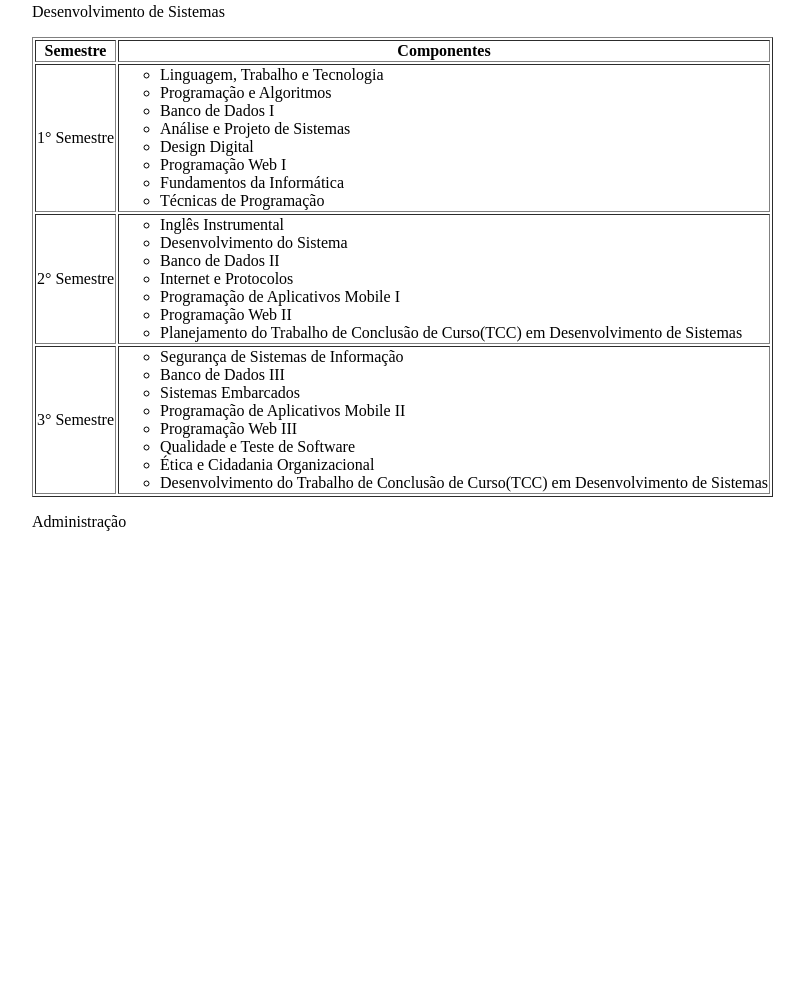
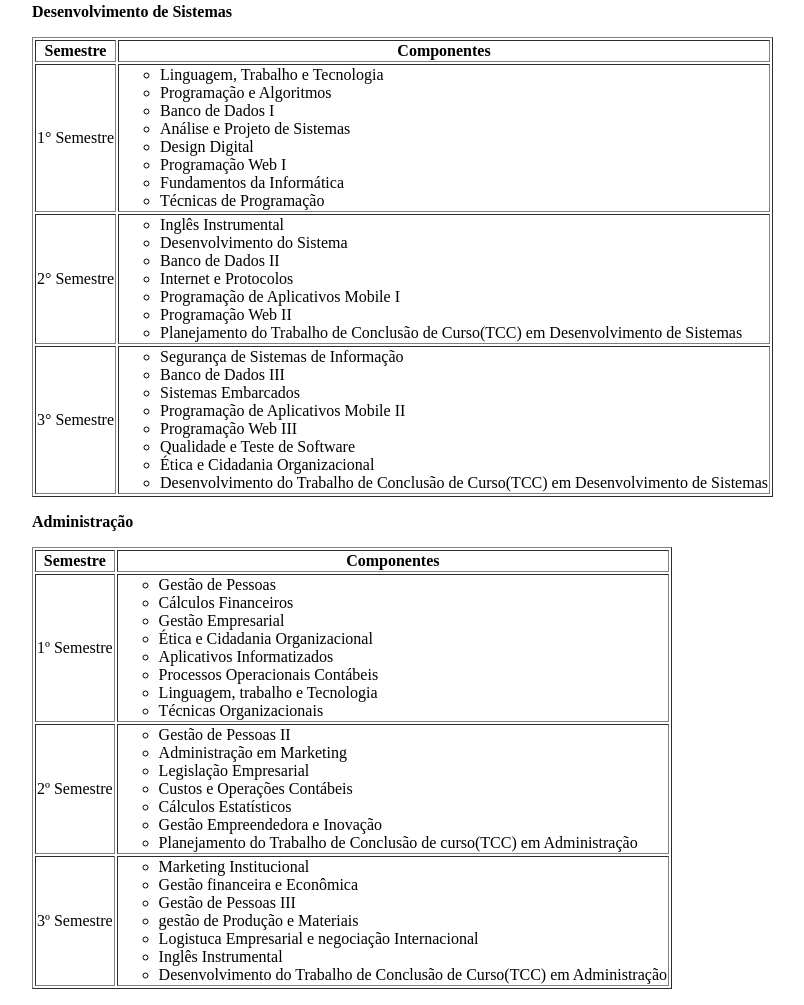
Before and after one commit to Ramoxxx/ETEC, a plain HTML site: page etecia.html in a window 1280 px wide. Shown: the part 1061-2066 px from the top of the page, without its empty margins (16-820 px from the left). Before the commit the page ends 1608 px from the top, so only its background shows below. Drawn offline with Linux system fonts and the light colour scheme.

Commit message:
Tabelas sobre os cursos finalizada

```diff
--- a/etecia.html
+++ b/etecia.html
@@ -7,7 +7,7 @@
 		<meta name="author" content="Leonardo Gabriel Souza"/>
 		<meta name="description" content="Site Etec"/>
 		<link rel="icon"	href=""/>
-		<title>Home</title>
+		<title>ETEC Irmã Agostina</title>
 	</head>
 
 	<body>
@@ -45,13 +45,13 @@
 			</li>
 
 			<li>
-				<a href="">
+				<a href="#adm">
 					Administração
 				</a>
 			</li>
 
 			<li>
-				<a href="">
+				<a href="#ds">
 					Desenvolvimento de Sistemas
 				</a>
 			</li>
@@ -63,7 +63,9 @@
 		</p>
 
 		<p id="quimica">
-			Química
+			<b>
+				Química
+			</b>
 		</p>
 			<table border="1px">
 				<tr>
@@ -112,8 +114,10 @@
 					</td>
 				</tr>
 			</table>
-		<p>
-			Desenvolvimento de Sistemas
+		<p id="ds">
+			<b>
+				Desenvolvimento de Sistemas
+			</b>
 		</p>
 			<table border="1px">
 				<tr>
@@ -163,9 +167,59 @@
 					</td>
 				</tr>
 			</table>
-		<p>
-			Administração
+		<p id="adm">
+			<b>
+				Administração
+			</b>
 		</p>
+		<table border="1px">
+			<tr>
+				<th>Semestre</th><th>Componentes</th>
+			</tr>
+			<tr>
+				<td>1º Semestre</td>
+				<td>
+					<ul>
+						<li>Gestão de Pessoas</li>
+						<li>Cálculos Financeiros</li>
+						<li>Gestão Empresarial</li>
+						<li>Ética e Cidadania Organizacional</li>
+						<li>Aplicativos Informatizados</li>
+						<li>Processos Operacionais Contábeis</li>
+						<li>Linguagem, trabalho e Tecnologia</li>
+						<li>Técnicas Organizacionais</li>
+					</ul>
+				</td>
+			</tr>
+			<tr>
+				<td>2º Semestre</td>
+				<td>
+					<ul>
+						<li>Gestão de Pessoas II</li>
+						<li>Administração em Marketing</li>
+						<li>Legislação Empresarial</li>
+						<li>Custos e Operações Contábeis</li>
+						<li>Cálculos Estatísticos</li>
+						<li>Gestão Empreendedora e Inovação</li>
+						<li>Planejamento do Trabalho de Conclusão de curso(TCC) em Administração</li>
+					</ul>
+				</td>
+			</tr>
+			<tr>
+				<td>3º Semestre</td>
+				<td>
+					<ul>
+						<li>Marketing Institucional</li>
+						<li>Gestão financeira e Econômica</li>
+						<li>Gestão de Pessoas III</li>
+						<li>gestão de Produção e Materiais</li>
+						<li>Logistuca Empresarial e negociação Internacional</li>
+						<li>Inglês Instrumental</li>
+						<li>Desenvolvimento do Trabalho de Conclusão de Curso(TCC) em Administração</li>
+					</ul>
+				</td>
+			</tr>
+		</table>
 
 	</body>
 </html>
```
